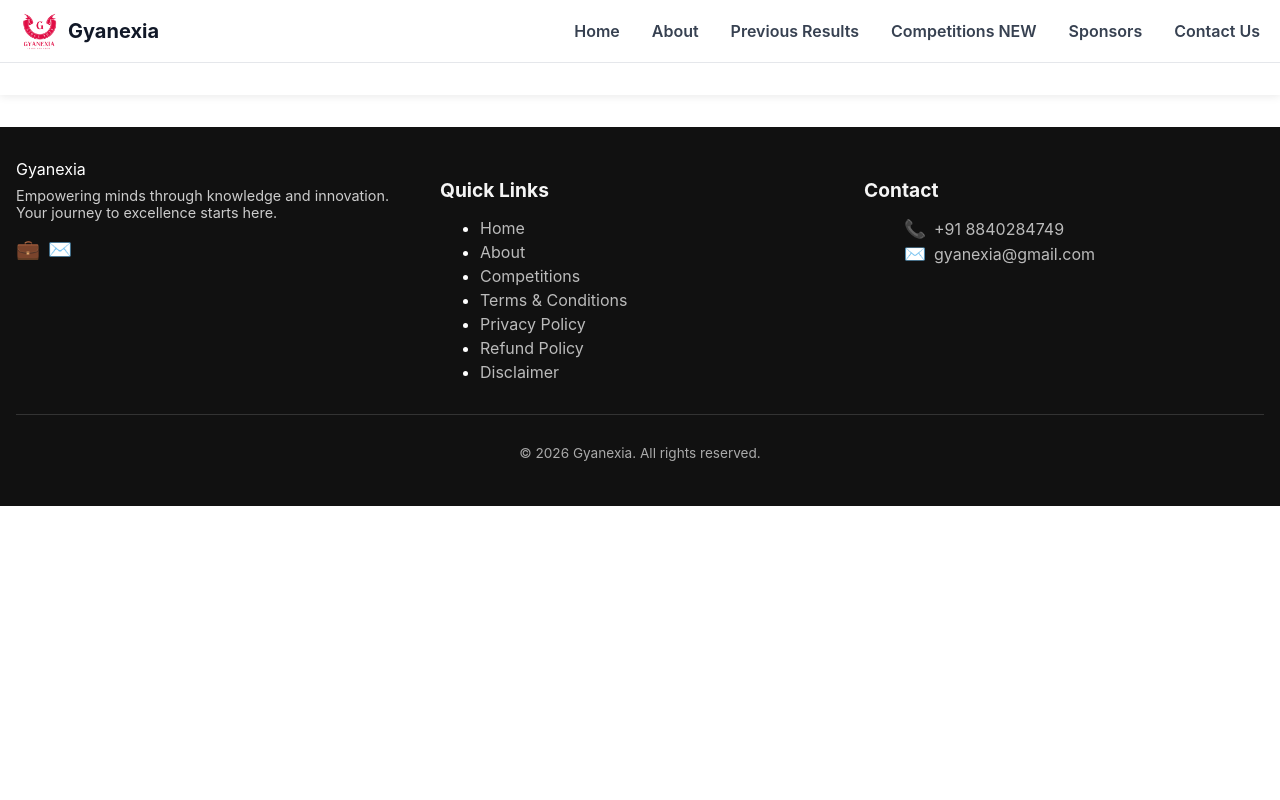
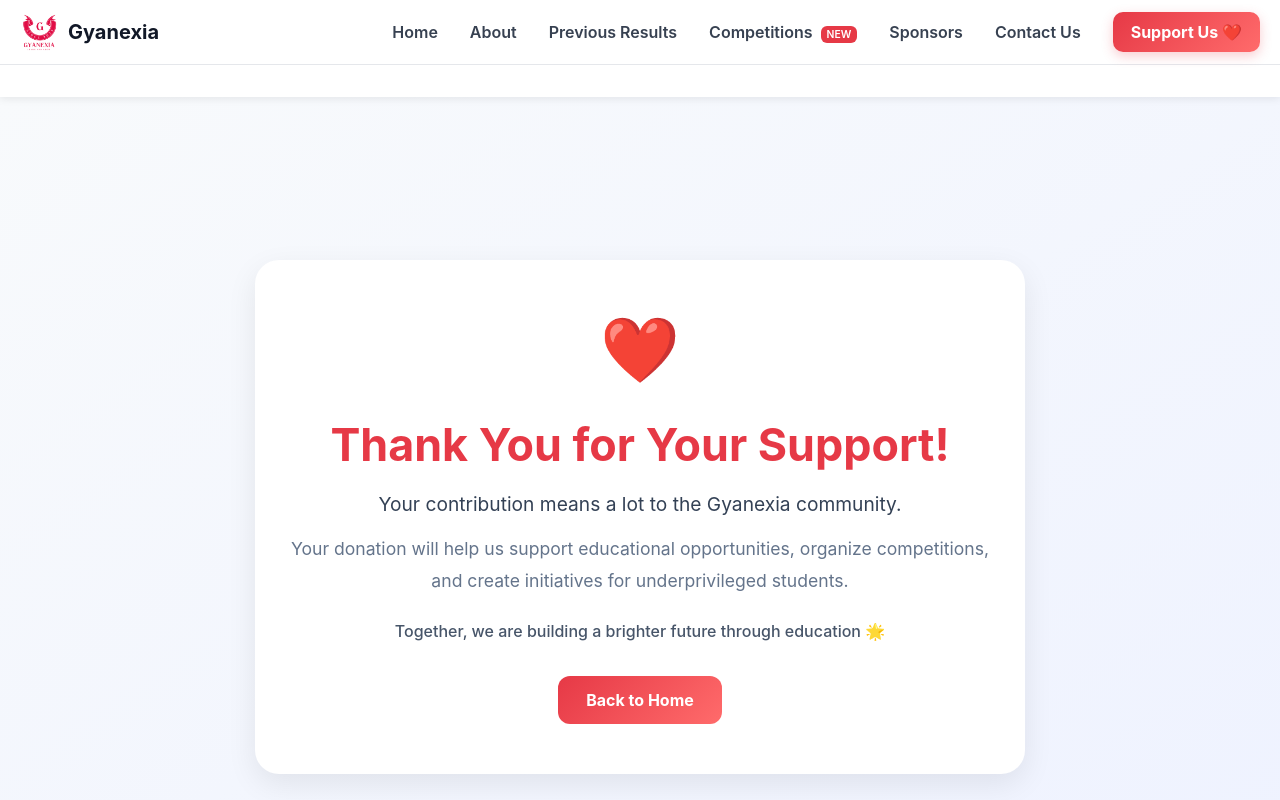
Before and after one commit to nikhilprajapati-21/gyanexia, a React (Create React App) app: page /thank-you in a window 1280 px wide. Shown: the top 800 px of the page. Built offline with nearby package versions, Linux system fonts and the light colour scheme.

Commit message:
added doner button

```diff
--- a/src/App.js
+++ b/src/App.js
@@ -6,6 +6,8 @@ import Competitions from "./pages/Competitions";
 import PreviousResults from "./pages/PreviousResults";
 import ContactUs from "./pages/ContactUs";
 import Sponsors from "./pages/Sponsors";
+import Donate from "./pages/Donate";
+import ThankYou from "./pages/ThankYou";
 //import ClassGraph from "./pages/ClassGraph";
 
 // New Success Page
@@ -28,6 +30,8 @@ function App() {
           <Route path="/previous-results" element={<PreviousResults />} />
           <Route path="/sponsors" element={<Sponsors />} />
           <Route path="/contact" element={<ContactUs />} />
+          <Route path="/donate" element={<Donate />} />
+          <Route path="/thank-you" element={<ThankYou />} />
 
           {/* Legal Pages */}
           <Route path="/terms" element={<Terms />} />
--- a/src/components/Navbar.css
+++ b/src/components/Navbar.css
@@ -28,11 +28,13 @@
 .logo-text {
   font-size: 1.5rem;
   font-weight: bold;
+  color: #1e293b;
 }
 
 /* Desktop nav */
 .desktop-nav {
   display: flex;
+  align-items: center;
   gap: 20px;
   font-weight: 600;
 }
@@ -40,6 +42,38 @@
 .nav-link {
   text-decoration: none;
   color: #2c3e50;
+  transition: color 0.3s ease;
+}
+
+.nav-link:hover {
+  color: #e63946;
+}
+
+/* NEW badge */
+.new-badge {
+  background: #e63946;
+  color: white;
+  font-size: 0.65rem;
+  padding: 2px 6px;
+  border-radius: 6px;
+  margin-left: 4px;
+}
+
+/* 🔥 Donate Button */
+.donate-btn {
+  background: linear-gradient(135deg, #e63946, #ff6b6b);
+  color: white;
+  text-decoration: none;
+  padding: 10px 18px;
+  border-radius: 10px;
+  font-weight: 700;
+  transition: all 0.3s ease;
+  box-shadow: 0 4px 12px rgba(230, 57, 70, 0.25);
+}
+
+.donate-btn:hover {
+  transform: translateY(-2px);
+  box-shadow: 0 6px 16px rgba(230, 57, 70, 0.35);
 }
 
 /* Mobile button */
@@ -48,9 +82,10 @@
   font-size: 1.8rem;
   background: none;
   border: none;
+  cursor: pointer;
 }
 
-/* 🔥 MOBILE NAV FIX */
+/* Mobile Nav */
 .mobile-nav {
   overflow: hidden;
   max-height: 0;
@@ -58,18 +93,43 @@
   background: #f9f9f9;
 }
 
-/* 🔥 OPEN STATE */
 .mobile-nav.open {
   max-height: 500px;
-     /* 🔥 increased so ALL items show */
-      margin: 10px;
+  margin: 10px;
 }
 
 .mobile-nav-links {
   display: flex;
   flex-direction: column;
   gap: 15px;
-  padding: 15px;
+  padding: 20px;
+}
+
+/* Mobile links */
+.mobile-nav-links a {
+  text-decoration: none;
+  color: #2c3e50;
+  font-size: 1rem;
+  font-weight: 500;
+  padding: 8px 0;
+  border-bottom: 1px solid #eee;
+  transition: color 0.3s;
+}
+
+.mobile-nav-links a:hover {
+  color: #007bff;
+}
+
+/* 🔥 Mobile Donate Button */
+.mobile-donate-btn {
+  background: #e63946;
+  color: white !important;
+  text-align: center;
+  padding: 12px;
+  border-radius: 10px;
+  font-weight: 700;
+  margin-top: 10px;
+  border-bottom: none !important;
 }
 
 /* Responsive */
@@ -81,23 +141,8 @@
   .mobile-menu-btn {
     display: block;
   }
+
+  .logo-text {
+    font-size: 1.3rem;
+  }
 }
-/* 🔥 Fix mobile nav UI */
-.mobile-nav-links a {
-  text-decoration: none;        /* ❌ remove underline */
-  color: #2c3e50;               /* clean text color */
-  font-size: 1rem;
-  font-weight: 500;
-  padding: 5px 0;
-  border-bottom: 1px solid #eee;  /* nice separation */
-  transition: color 0.3s;
-}
-
-.mobile-nav-links a:hover {
-  color: #007bff;
-}
-
-/* 🔥 spacing fix */
-.mobile-nav-links {
-  padding: 20px;
-}
--- a/src/components/Navbar.js
+++ b/src/components/Navbar.js
@@ -8,22 +8,39 @@ const Navbar = () => {
   return (
     <header className="navbar">
       <div className="navbar-content">
+
         {/* Logo */}
         <div className="logo">
-          <img src="/gyanexia_logo.png" alt="Gyanexia Logo" className="logo-img" />
+          <img
+            src="/gyanexia_logo.png"
+            alt="Gyanexia Logo"
+            className="logo-img"
+          />
           <span className="logo-text">Gyanexia</span>
         </div>
 
         {/* Desktop Navigation */}
         <nav className="desktop-nav">
           <Link to="/" className="nav-link">Home</Link>
+
           <Link to="/about" className="nav-link">About</Link>
-          <Link to="/previous-results" className="nav-link">Previous Results</Link>
+
+          <Link to="/previous-results" className="nav-link">
+            Previous Results
+          </Link>
+
           <Link to="/competitions" className="nav-link">
             Competitions <span className="new-badge">NEW</span>
           </Link>
+
           <Link to="/sponsors" className="nav-link">Sponsors</Link>
+
           <Link to="/contact" className="nav-link">Contact Us</Link>
+
+          {/* 🔥 Donate Button */}
+          <Link to="/donate" className="donate-btn">
+  Support Us ❤️
+</Link>
         </nav>
 
         {/* Mobile Menu Button */}
@@ -35,17 +52,43 @@ const Navbar = () => {
         </button>
       </div>
 
-      {/* 🔥 ALWAYS RENDER (IMPORTANT CHANGE) */}
+      {/* Mobile Navigation */}
       <div className={`mobile-nav ${isMenuOpen ? "open" : ""}`}>
         <nav className="mobile-nav-links">
-          <Link to="/" onClick={() => setIsMenuOpen(false)}>Home</Link>
-          <Link to="/about" onClick={() => setIsMenuOpen(false)}>About</Link>
-          <Link to="/previous-results" onClick={() => setIsMenuOpen(false)}>Previous Results</Link>
+
+          <Link to="/" onClick={() => setIsMenuOpen(false)}>
+            Home
+          </Link>
+
+          <Link to="/about" onClick={() => setIsMenuOpen(false)}>
+            About
+          </Link>
+
+          <Link to="/previous-results" onClick={() => setIsMenuOpen(false)}>
+            Previous Results
+          </Link>
+
           <Link to="/competitions" onClick={() => setIsMenuOpen(false)}>
             Competitions <span className="new-badge">NEW</span>
           </Link>
-          <Link to="/sponsors" onClick={() => setIsMenuOpen(false)}>Sponsors</Link>
-          <Link to="/contact" onClick={() => setIsMenuOpen(false)}>Contact Us</Link>
+
+          <Link to="/sponsors" onClick={() => setIsMenuOpen(false)}>
+            Sponsors
+          </Link>
+
+          <Link to="/contact" onClick={() => setIsMenuOpen(false)}>
+            Contact Us
+          </Link>
+
+          {/* 🔥 Mobile Donate Button */}
+          <Link
+  to="/donate"
+  onClick={() => setIsMenuOpen(false)}
+  className="mobile-donate-btn"
+>
+  Support Us ❤️
+</Link>
+
         </nav>
       </div>
     </header>
--- /dev/null
+++ b/src/pages/Donate.css
@@ -0,0 +1,77 @@
+/* Page */
+.donate-page {
+  min-height: 100vh;
+  background: linear-gradient(to bottom right, #f8fafc, #eef2ff);
+  padding: 40px 20px;
+  display: flex;
+  flex-direction: column;
+  align-items: center;
+}
+
+/* Hero */
+.donate-hero {
+  text-align: center;
+  max-width: 700px;
+  margin-bottom: 40px;
+}
+
+.donate-hero h1 {
+  font-size: 3rem;
+  color: #e63946;
+  margin-bottom: 15px;
+}
+
+.donate-hero p {
+  font-size: 1.1rem;
+  color: #475569;
+  line-height: 1.7;
+}
+
+/* Donation Card */
+.donate-card {
+  background: white;
+  width: 100%;
+  max-width: 600px;
+  padding: 40px 30px;
+  border-radius: 20px;
+  box-shadow: 0 10px 30px rgba(0,0,0,0.08);
+  text-align: center;
+}
+
+.donate-card h2 {
+  font-size: 2rem;
+  color: #1e293b;
+  margin-bottom: 15px;
+}
+
+.donate-text {
+  color: #64748b;
+  margin-bottom: 30px;
+  line-height: 1.6;
+}
+
+/* Razorpay Button */
+.razorpay-btn {
+  margin-top: 20px;
+}
+
+/* Footer */
+.donate-footer {
+  margin-top: 40px;
+  text-align: center;
+  color: #64748b;
+  font-size: 1rem;
+}
+
+/* Responsive */
+@media (max-width: 768px) {
+
+  .donate-hero h1 {
+    font-size: 2.2rem;
+  }
+
+  .donate-card {
+    padding: 30px 20px;
+  }
+
+}
--- /dev/null
+++ b/src/pages/Donate.jsx
@@ -0,0 +1,79 @@
+import React, { useEffect, useRef } from "react";
+import "./Donate.css";
+
+const Donate = () => {
+
+  const loaded = useRef(false);
+
+  useEffect(() => {
+
+    if (loaded.current) return;
+
+    loaded.current = true;
+
+    const form = document.getElementById("razorpay-form");
+
+    if (!form) return;
+
+    // Clear old content
+    form.innerHTML = "";
+
+    const script = document.createElement("script");
+
+    script.src =
+      "https://checkout.razorpay.com/v1/payment-button.js";
+
+    script.async = true;
+
+    script.setAttribute(
+      "data-payment_button_id",
+      "pl_St4dCYhS3riop7"
+    );
+
+    form.appendChild(script);
+
+  }, []);
+
+  return (
+    <div className="donate-page">
+
+      {/* Hero Section */}
+      <div className="donate-hero">
+
+        <h1>Support Gyanexia ❤️</h1>
+
+        <p>
+          Your contribution helps us organize competitions,
+          support students, and create better educational
+          opportunities through Gyanexia.
+        </p>
+
+      </div>
+
+      {/* Donate Card */}
+      <div className="donate-card">
+
+        <h2>Make a Contribution</h2>
+
+        <p className="donate-text">
+          Every contribution creates opportunities for students
+          to learn, compete, and grow.
+        </p>
+
+        {/* Razorpay Button */}
+        <form id="razorpay-form"></form>
+
+      </div>
+
+      {/* Footer */}
+      <div className="donate-footer">
+        <p>
+          Thank you for supporting the Gyanexia community 🌟
+        </p>
+      </div>
+
+    </div>
+  );
+};
+
+export default Donate;
--- /dev/null
+++ b/src/pages/ThankYou.css
@@ -0,0 +1,87 @@
+/* Page */
+.thankyou-page {
+  min-height: 100vh;
+  display: flex;
+  justify-content: center;
+  align-items: center;
+  background: linear-gradient(to bottom right, #f8fafc, #eef2ff);
+  padding: 20px;
+}
+
+/* Card */
+.thankyou-card {
+  background: white;
+  max-width: 700px;
+  width: 100%;
+  padding: 50px 35px;
+  border-radius: 24px;
+  text-align: center;
+  box-shadow: 0 10px 30px rgba(0,0,0,0.08);
+}
+
+/* Heart */
+.thankyou-icon {
+  font-size: 4rem;
+  margin-bottom: 20px;
+}
+
+/* Heading */
+.thankyou-card h1 {
+  font-size: 2.8rem;
+  color: #e63946;
+  margin-bottom: 20px;
+}
+
+/* Text */
+.thankyou-text {
+  font-size: 1.2rem;
+  color: #334155;
+  margin-bottom: 15px;
+}
+
+.thankyou-message {
+  font-size: 1.1rem;
+  color: #64748b;
+  line-height: 1.8;
+  margin-bottom: 25px;
+}
+
+.thankyou-footer {
+  color: #475569;
+  font-weight: 500;
+  margin-bottom: 35px;
+}
+
+/* Button */
+.home-btn {
+  display: inline-block;
+  background: linear-gradient(135deg, #e63946, #ff6b6b);
+  color: white;
+  text-decoration: none;
+  padding: 14px 28px;
+  border-radius: 12px;
+  font-weight: 700;
+  transition: 0.3s ease;
+}
+
+.home-btn:hover {
+  transform: translateY(-2px);
+  box-shadow: 0 6px 18px rgba(230, 57, 70, 0.25);
+}
+
+/* Responsive */
+@media (max-width: 768px) {
+
+  .thankyou-card {
+    padding: 35px 20px;
+  }
+
+  .thankyou-card h1 {
+    font-size: 2rem;
+  }
+
+  .thankyou-message {
+    font-size: 1rem;
+  }
+
+}
--- /dev/null
+++ b/src/pages/ThankYou.jsx
@@ -0,0 +1,41 @@
+import React from "react";
+import { Link } from "react-router-dom";
+import "./ThankYou.css";
+
+const ThankYou = () => {
+  return (
+    <div className="thankyou-page">
+
+      <div className="thankyou-card">
+
+        <div className="thankyou-icon">
+          ❤️
+        </div>
+
+        <h1>Thank You for Your Support!</h1>
+
+        <p className="thankyou-text">
+          Your contribution means a lot to the Gyanexia community.
+        </p>
+
+        <p className="thankyou-message">
+          Your donation will help us support educational opportunities,
+          organize competitions, and create initiatives for
+          underprivileged students.
+        </p>
+
+        <p className="thankyou-footer">
+          Together, we are building a brighter future through education 🌟
+        </p>
+
+        <Link to="/" className="home-btn">
+          Back to Home
+        </Link>
+
+      </div>
+
+    </div>
+  );
+};
+
+export default ThankYou;
```
Also changed, not shown: vercel.json (added).
